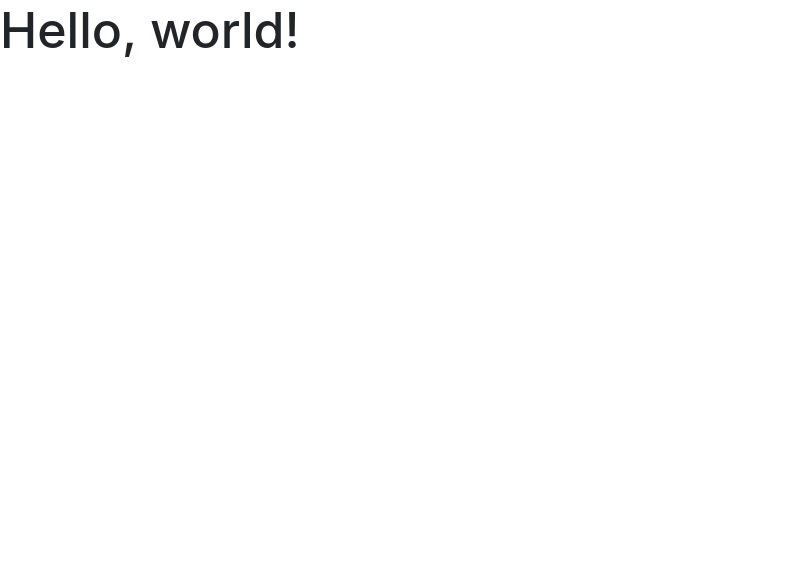
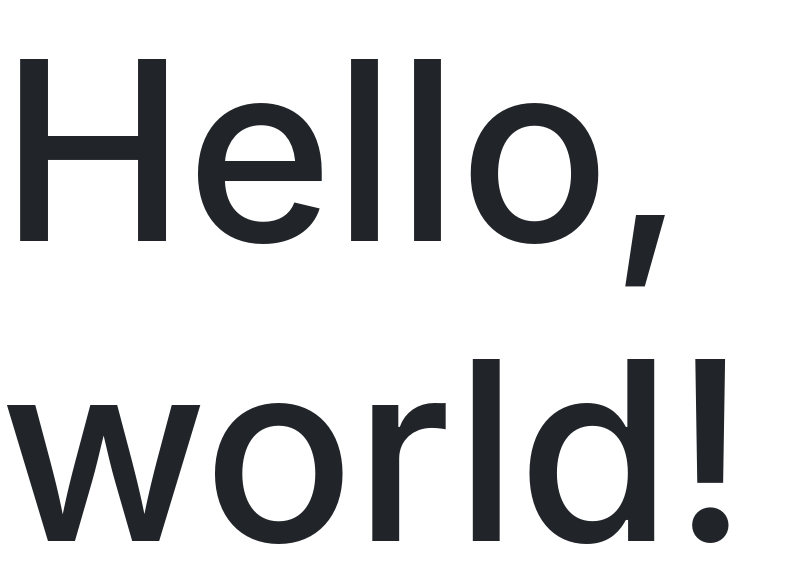
Before and after one commit to bardurjoensen/testSite, a plain HTML site: page index.html in a window 1280 px wide. Shown: the whole page, without its empty margins (0-788 px from the left). Drawn offline with nearby package versions, Linux system fonts and the light colour scheme.

Commit message:
Update stylesheet.css

```diff
--- a/stylesheet.css
+++ b/stylesheet.css
@@ -1 +1 @@
-body h1 { font-size: 50px; }
+body h1 { font-size: 250px; }
```
